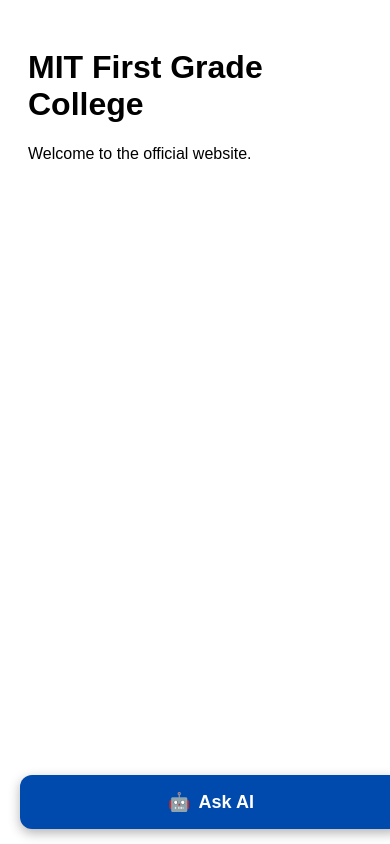
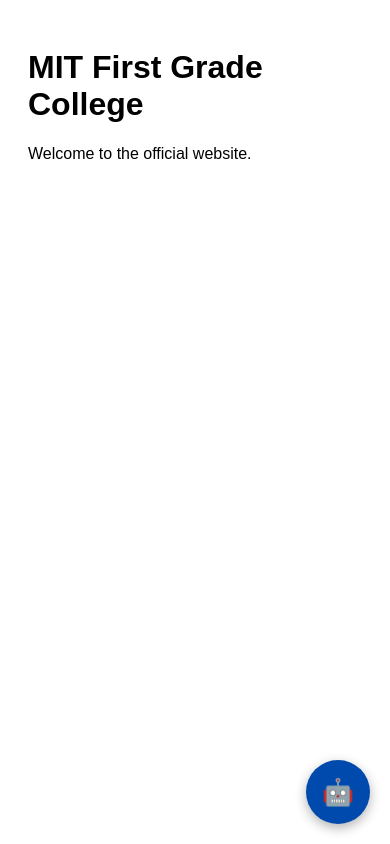
Before and after one commit to sunilv8892-sudo/chatbot, a website: page public/index.html in a window 390 px wide. Drawn offline with Linux system fonts and the light colour scheme.

Commit message:
Update style.css

```diff
--- a/public/style.css
+++ b/public/style.css
@@ -93,28 +93,29 @@
   cursor: pointer;
 }
 
-/* Mobile chatbot button - BIG & NOTICEABLE */
+/* Mobile: circular but noticeable */
 @media (max-width: 600px) {
   #chat-toggle {
-    width: 90%;
-    left: 5%;
-    right: 5%;
-    bottom: 15px;
+    width: 64px;
+    height: 64px;
+    padding: 0;
+    border-radius: 50%;
+    bottom: 20px;
+    right: 20px;
     justify-content: center;
-    font-size: 18px;
-    padding: 16px;
-    border-radius: 12px;
+    font-size: 26px;
   }
 
+  /* Hide text on mobile, show only icon */
   #chat-toggle span {
-    display: inline;
+    display: none;
   }
 
   #chatbox {
     width: 100%;
     right: 0;
     left: 0;
-    bottom: 70px;
-    border-radius: 0;
+    bottom: 90px;
+    border-radius: 12px 12px 0 0;
   }
 }
```
